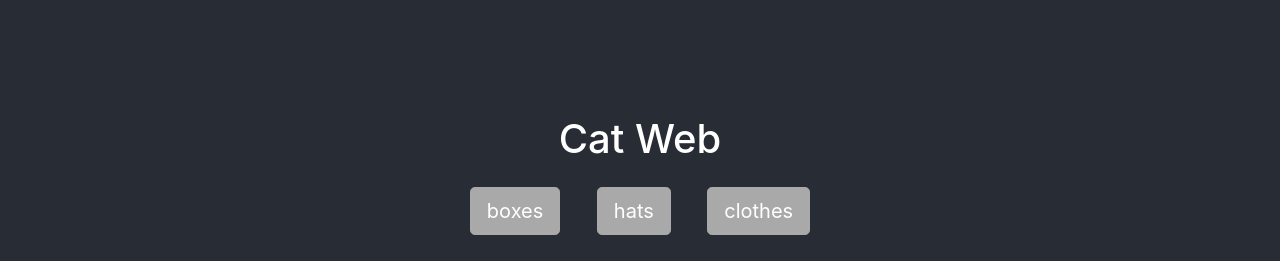
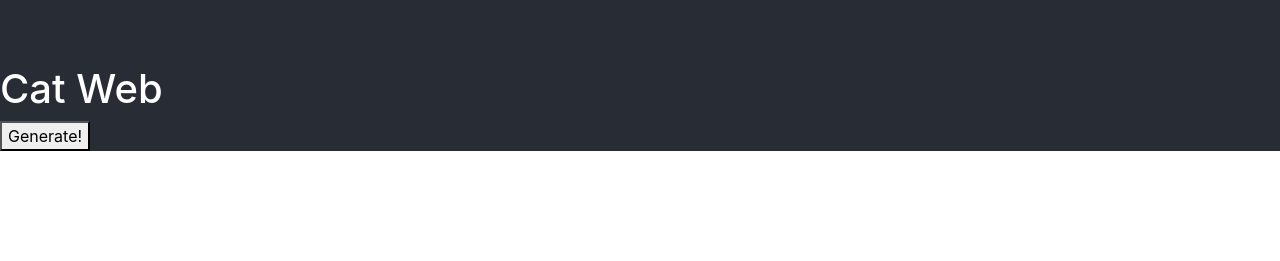
Before and after one commit to lucitemple/react-practice, a React (Create React App) app: page / in a window 1280 px wide. Shown: the part 691-952 px from the top of the page. After the commit the page ends 842 px from the top, so only its background shows below. Built offline with nearby package versions, Linux system fonts and the light colour scheme.

Commit message:
Add working cat pic generator

```diff
--- /dev/null
+++ b/src/Cat.js
@@ -0,0 +1,29 @@
+import React, { useState } from "react";
+import './App.css';
+
+function Cat() {
+  const [url, setUrl] = useState('');
+
+  function fetch_data(){
+    fetch('https://api.thecatapi.com/v1/images/search')
+    .then(res=>{
+      if(res.ok){
+          return res.json();
+      }
+      throw new Error('Request Failed');
+    }, networkError=> console.log(networkError.message)
+    ).then(jsonRes=>{
+      setUrl(jsonRes[0].url)
+    })
+  }
+
+  return (
+    <div className="cat___main">
+    <img src={url} className="cat___img" />
+    <button className="cat___btn" onClick={fetch_data}>Generate!</button>
+
+    </div>
+  );
+}
+
+export default Cat;
--- a/src/CatButtons.js
+++ b/src/CatButtons.js
@@ -1,20 +1,17 @@
-import React, {useState} from 'react';
-import { Button } from "react-bootstrap";
+import React from 'react';
+import { Button } from 'react-bootstrap';
+import CatAPI from './CatAPI';
 
 const CatButtons = () => {
-    const [count, setCount] = useState(0);
 
-    const increment = () => {
-      setCount (currentCount => currentCount + 1);
-    };
     return (
       <div>
-        <Buttons handleClick={increment} />
+        <Buttons handleClick={CatAPI} />
       </div>
     );
 };
 
-const Buttons = ({ handleClick }) => (
+const Buttons = ({handleClick}) => (
   <div>
     <Button size="lg" onClick={handleClick}>
       boxes
--- /dev/null
+++ b/src/CatHeader.js
@@ -0,0 +1,12 @@
+import React from "react";
+import "./App.css";
+
+function CatHeader() {
+  return (
+    <div className="catheader___main">
+      <h1>Cat Web</h1>
+    </div>
+  );
+}
+
+export default CatHeader;
--- a/src/index.js
+++ b/src/index.js
@@ -2,13 +2,16 @@ import React from 'react';
 import ReactDOM from 'react-dom';
 import './index.css';
 import Profile from './Profile';
-import Cats from './Cats';
+/* import Cats from './Cats'; */
 import "bootstrap/dist/css/bootstrap.min.css";
+import CatHeader from './CatHeader';
+import Cat from './Cat';
 
 ReactDOM.render(
   <React.StrictMode>
     <Profile />
-    <Cats />
+    <CatHeader />
+    <Cat />
   </React.StrictMode>,
   document.getElementById('root')
 );
```
Also changed, not shown: src/CatAPI.js (+8 -6 lines).
